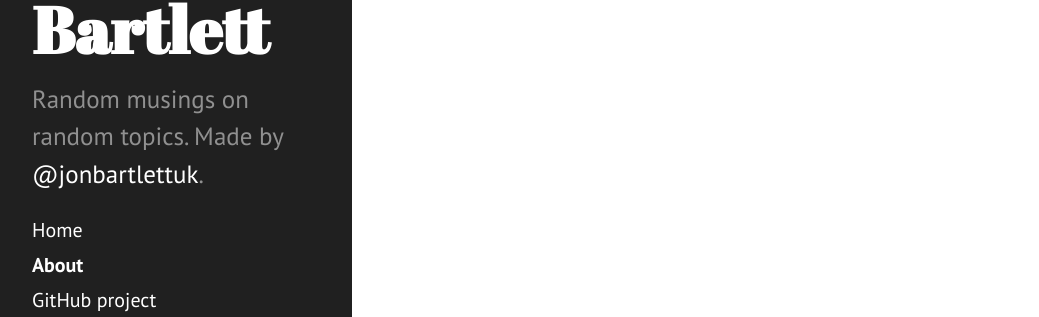
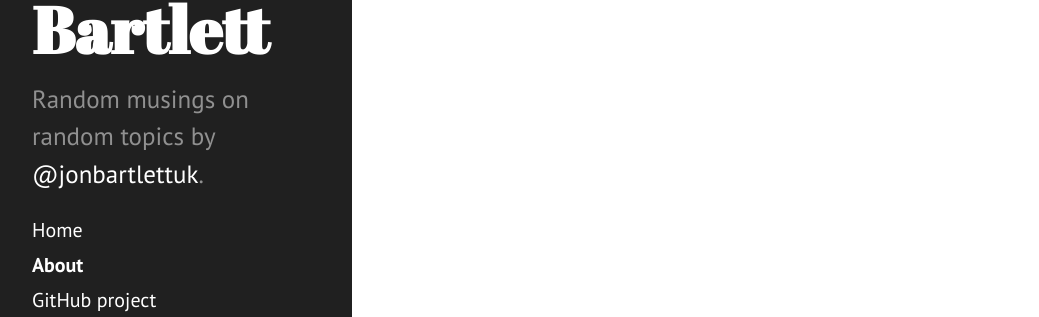
Before and after one commit to jonbartlett/jonbartlett.github.io, a Jekyll site: the page built from about.md, in a window 1280 px wide. Shown: the part 492-809 px from the top of the page, without its empty margins (8-1047 px from the left). Built offline with Jekyll 4.4.1, drawn with Linux system fonts in a browser that asks for light colours; Markdown is read by kramdown in place of the engine named in the settings.

Commit message:
modified side bar

```diff
--- a/_config.yml
+++ b/_config.yml
@@ -9,7 +9,7 @@ relative_permalinks: true
 # Setup
 title:            Jon Bartlett
 tagline:          ''
-description:      'Random musings on random topics. Made by <a href="https://twitter.com/jonbartlettuk" target="_blank">@jonbartlettuk</a>.'
+description:      'Random musings on random topics by <a href="https://twitter.com/jonbartlettuk" target="_blank">@jonbartlettuk</a>.'
 url:              http://www.jonbartlett.org
 baseurl:          /
 
```
